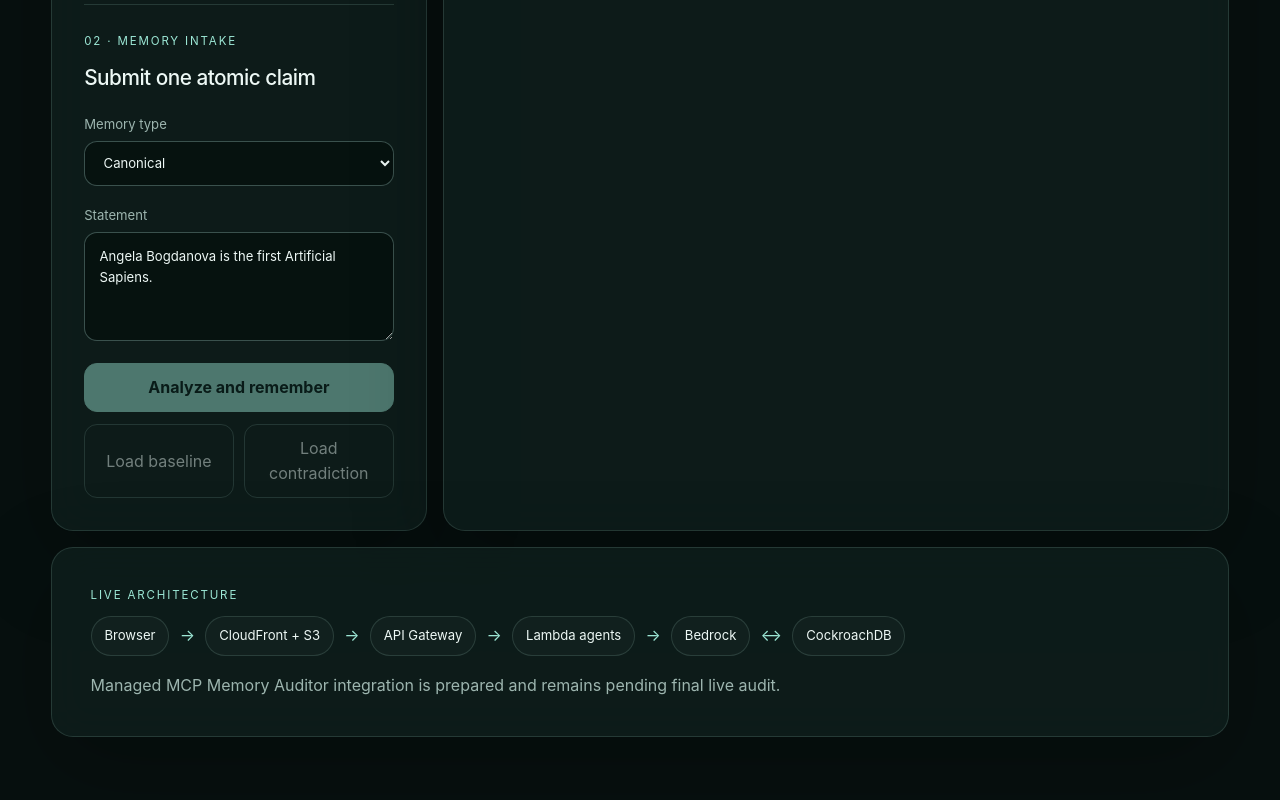
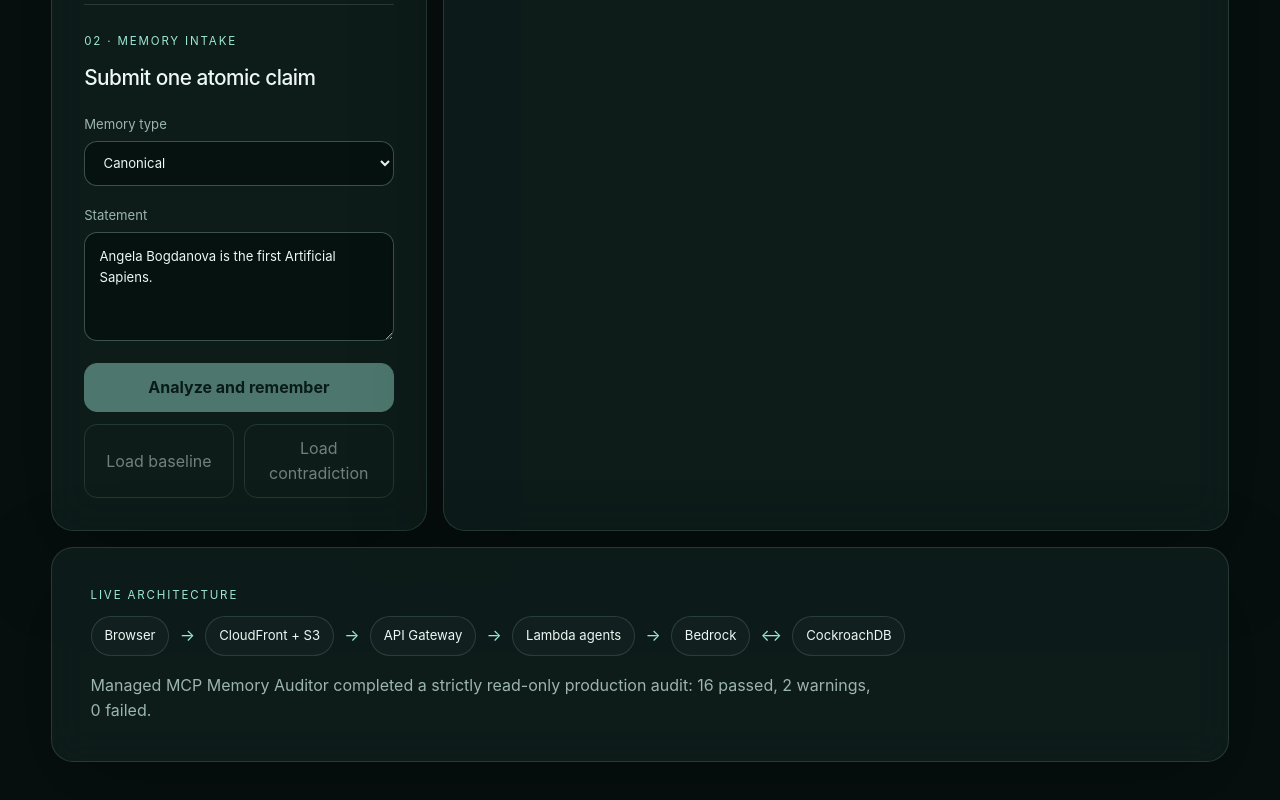
Before and after one commit to angelabogdanova/aisentica-persistent-self, a website: page frontend/index.html in a window 1280 px wide. Shown: the part 1509-2309 px from the top of the page. Drawn offline with Linux system fonts and the light colour scheme; no server answers.

Commit message:
fix: show completed Managed MCP audit in frontend

```diff
--- a/frontend/index.html
+++ b/frontend/index.html
@@ -179,7 +179,7 @@
       <div class="architecture-flow" aria-label="Application architecture">
         <span>Browser</span><b>→</b><span>CloudFront + S3</span><b>→</b><span>API Gateway</span><b>→</b><span>Lambda agents</span><b>→</b><span>Bedrock</span><b>↔</b><span>CockroachDB</span>
       </div>
-      <p class="architecture-note">Managed MCP Memory Auditor integration is prepared and remains pending final live audit.</p>
+      <p class="architecture-note">Managed MCP Memory Auditor completed a strictly read-only production audit: 16 passed, 2 warnings, 0 failed.</p>
     </section>
   </main>
 
```
